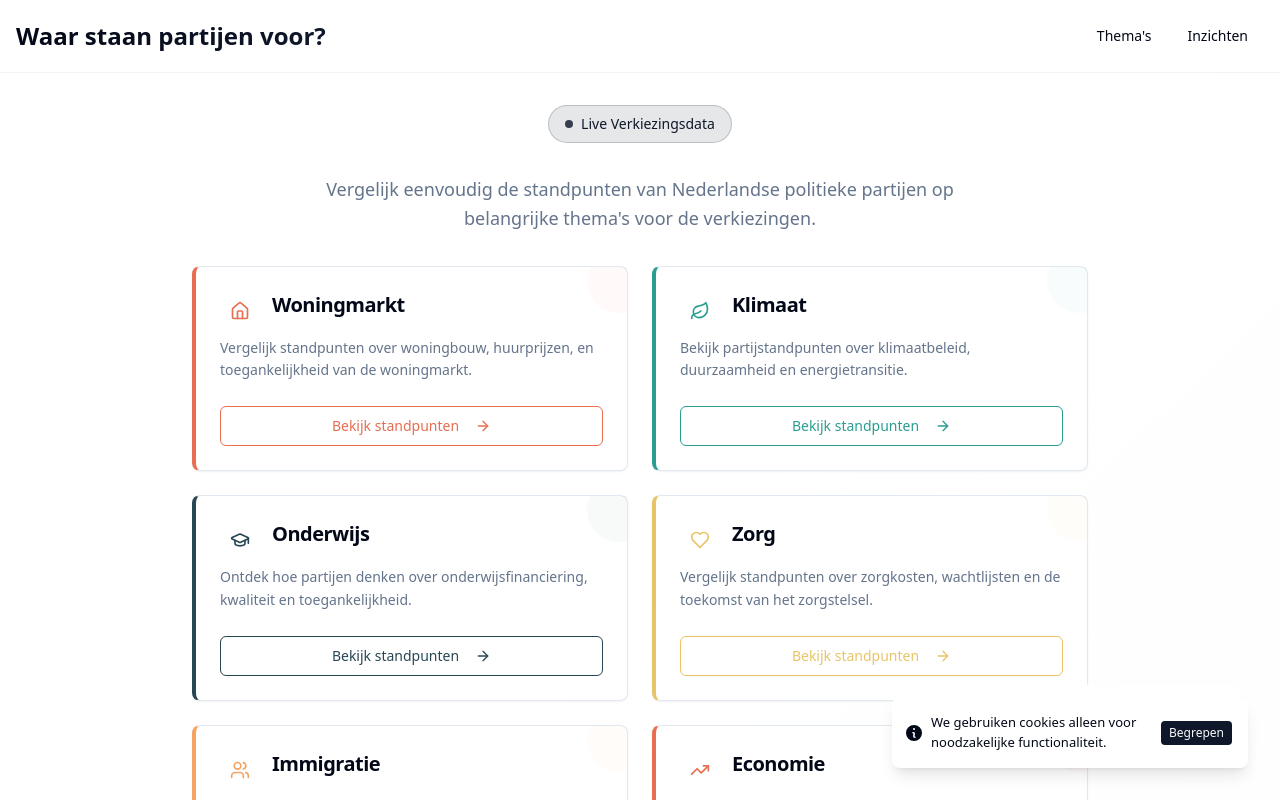
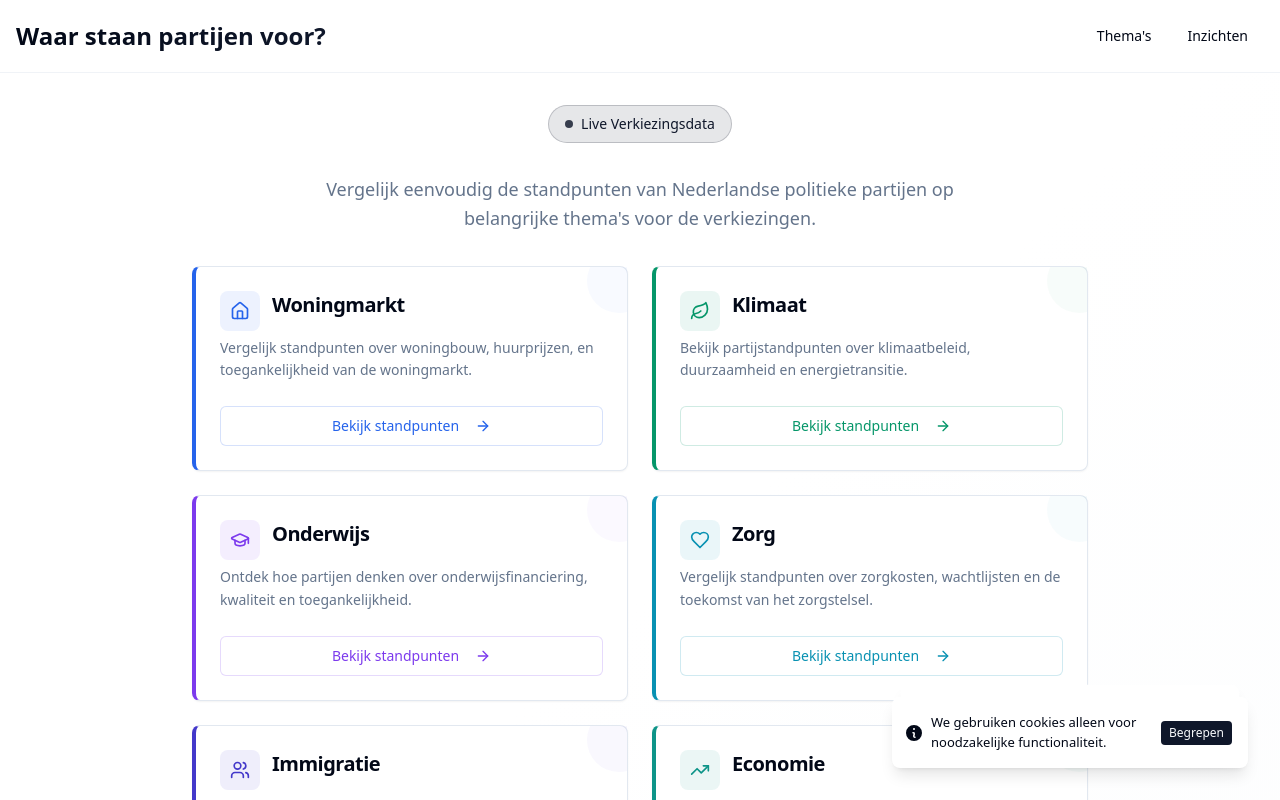
Before and after one commit to raoulcapello/demo-dashboard-react-typescript, a React (Vite) app: page / in a window 1280 px wide. Shown: the top 800 px of the page. Built offline with nearby package versions, Linux system fonts and the light colour scheme.

Commit message:
Refactor color palette
Adjusted the color palette to avoid orange, red, and yellow, opting for a more neutral and professional color scheme.

```diff
--- a/src/components/ThemeCard.tsx
+++ b/src/components/ThemeCard.tsx
@@ -10,16 +10,16 @@ interface ThemeCardProps {
   onViewPositions: (slug: string) => void;
 }
 
-// Theme-specific configuration with colors and icons
+// Professional color palette avoiding orange, red, yellow - using blues, greens, and purples
 const themeConfig = {
-  'woningmarkt': { icon: Home, color: 'hsl(var(--chart-1))', bgColor: 'hsl(var(--chart-1))', borderColor: 'hsl(var(--chart-1))' },
-  'klimaat': { icon: Leaf, color: 'hsl(var(--chart-2))', bgColor: 'hsl(var(--chart-2))', borderColor: 'hsl(var(--chart-2))' },
-  'onderwijs': { icon: GraduationCap, color: 'hsl(var(--chart-3))', bgColor: 'hsl(var(--chart-3))', borderColor: 'hsl(var(--chart-3))' },
-  'zorg': { icon: Heart, color: 'hsl(var(--chart-4))', bgColor: 'hsl(var(--chart-4))', borderColor: 'hsl(var(--chart-4))' },
-  'immigratie': { icon: Users, color: 'hsl(var(--chart-5))', bgColor: 'hsl(var(--chart-5))', borderColor: 'hsl(var(--chart-5))' },
-  'economie': { icon: TrendingUp, color: 'hsl(var(--chart-1))', bgColor: 'hsl(var(--chart-1))', borderColor: 'hsl(var(--chart-1))' },
-  'veiligheid': { icon: Shield, color: 'hsl(var(--chart-2))', bgColor: 'hsl(var(--chart-2))', borderColor: 'hsl(var(--chart-2))' },
-  'europa': { icon: Globe, color: 'hsl(var(--chart-3))', bgColor: 'hsl(var(--chart-3))', borderColor: 'hsl(var(--chart-3))' },
+  'woningmarkt': { icon: Home, color: '#2563eb', bgColor: '#2563eb', borderColor: '#2563eb' }, // Blue
+  'klimaat': { icon: Leaf, color: '#059669', bgColor: '#059669', borderColor: '#059669' }, // Green
+  'onderwijs': { icon: GraduationCap, color: '#7c3aed', bgColor: '#7c3aed', borderColor: '#7c3aed' }, // Purple
+  'zorg': { icon: Heart, color: '#0891b2', bgColor: '#0891b2', borderColor: '#0891b2' }, // Cyan
+  'immigratie': { icon: Users, color: '#4338ca', bgColor: '#4338ca', borderColor: '#4338ca' }, // Indigo
+  'economie': { icon: TrendingUp, color: '#0d9488', bgColor: '#0d9488', borderColor: '#0d9488' }, // Teal
+  'veiligheid': { icon: Shield, color: '#6366f1', bgColor: '#6366f1', borderColor: '#6366f1' }, // Blue-violet
+  'europa': { icon: Globe, color: '#1e40af', bgColor: '#1e40af', borderColor: '#1e40af' }, // Dark blue
 };
 
 export const ThemeCard = ({ theme, themeIndex, onViewPositions }: ThemeCardProps) => {
```
